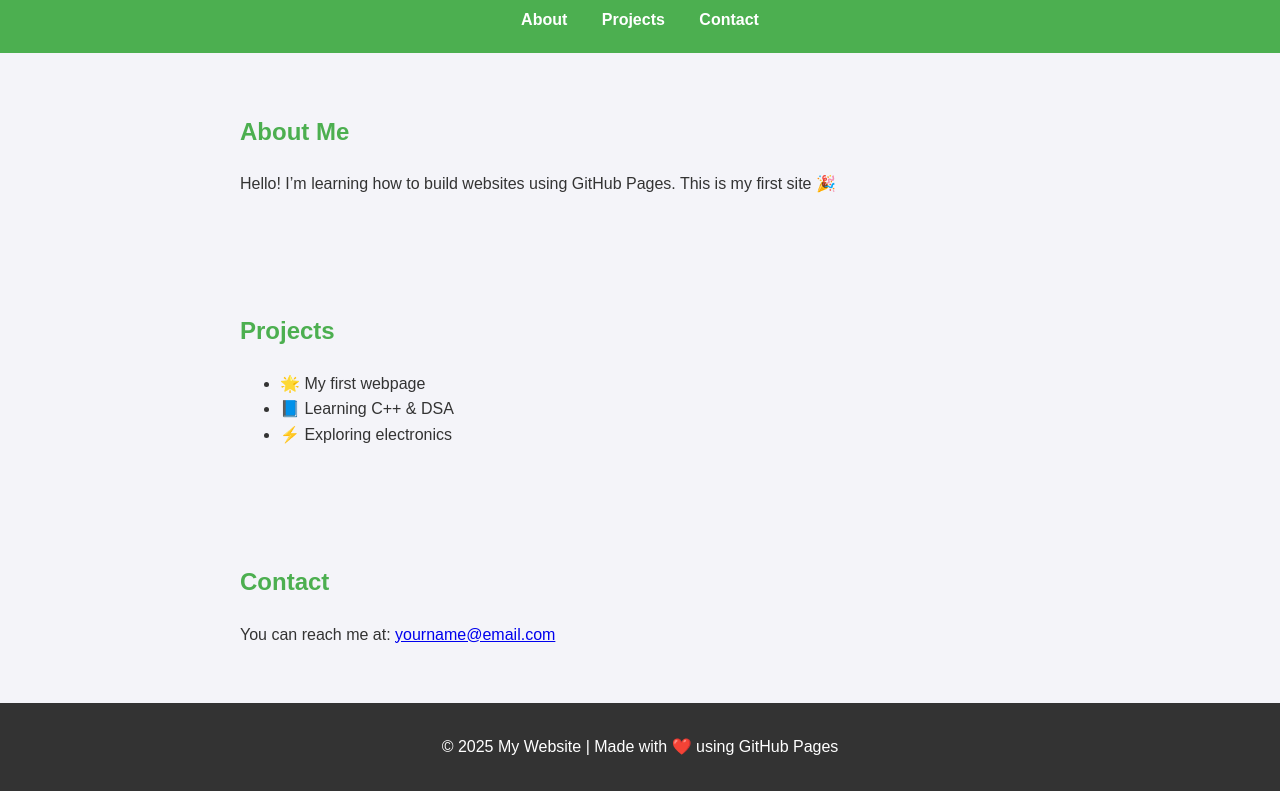
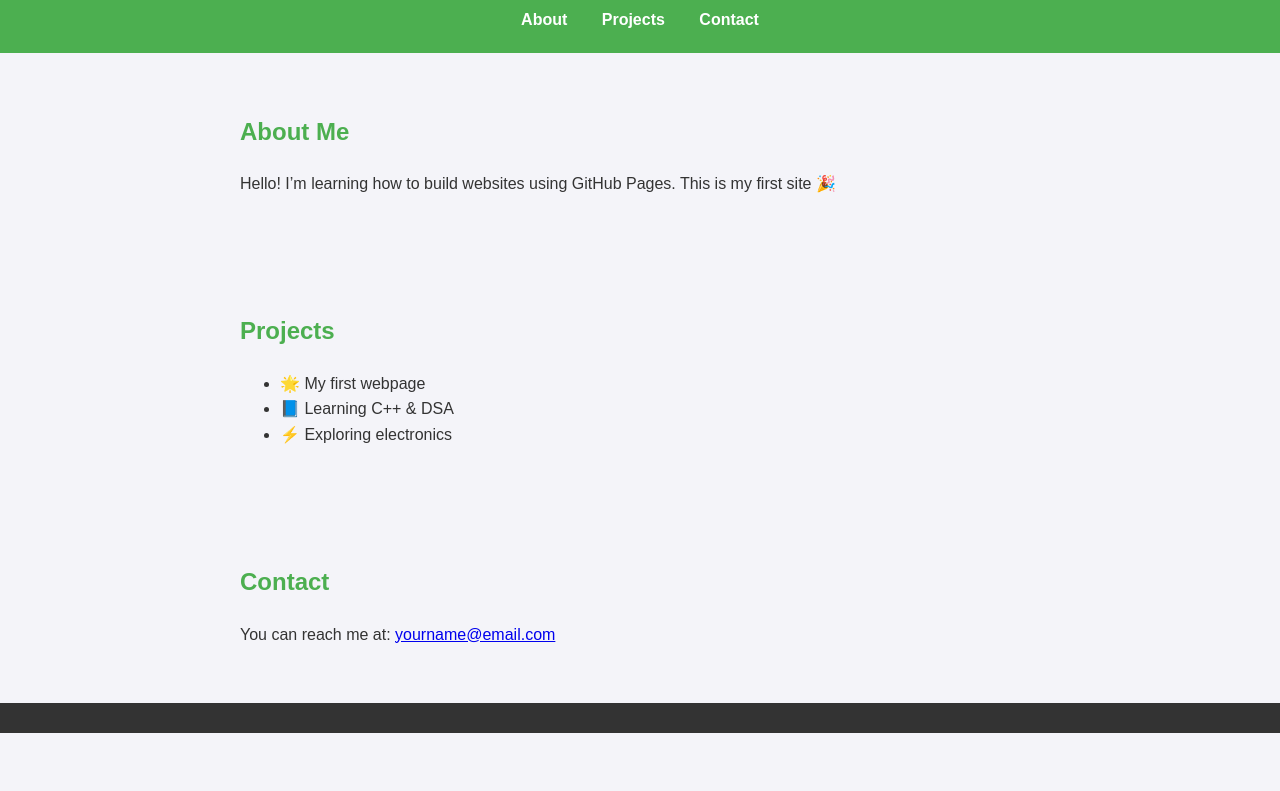
Before and after one commit to vikkystone/myweb, a plain HTML site: page index.html in a window 1280 px wide. Shown: the part 74-865 px from the top of the page. After the commit the page ends 807 px from the top, so only its background shows below. Drawn offline with Linux system fonts and the light colour scheme.

Commit message:
Update index.html

```diff
--- a/index.html
+++ b/index.html
@@ -36,7 +36,6 @@
   </section>
 
   <footer>
-    <p>© 2025 My Website | Made with ❤️ using GitHub Pages</p>
   </footer>
 </body>
 </html>
```
